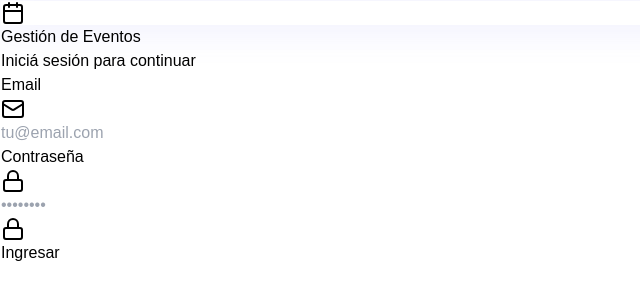
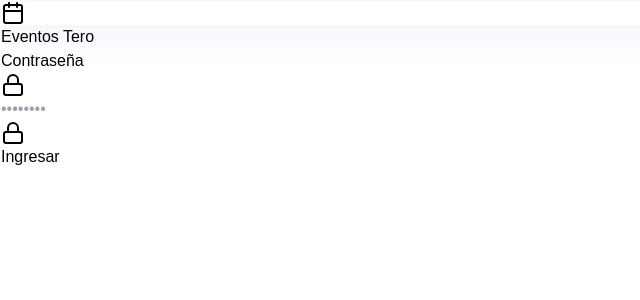
Before and after one commit to Fpidal/Eventos, a React (Vite) app in the folder dashboard-eventos-v2/: page / in a window 1280 px wide. Shown: the top 300 px of the page, without its empty margins (0-640 px from the left). Built offline with nearby package versions, Linux system fonts and the light colour scheme.

Commit message:
Simplificar login: solo Eventos Tero y contraseña
Co-Authored-By: Claude Opus 4.5 <noreply@anthropic.com>

```diff
--- a/dashboard-eventos-v2/src/App.jsx
+++ b/dashboard-eventos-v2/src/App.jsx
@@ -1777,9 +1777,8 @@ export default function App() {
               <Calendar className="w-8 h-8" />
             </div>
             <h1 className="text-2xl font-bold bg-gradient-to-r from-white to-purple-200 bg-clip-text text-transparent">
-              Gestión de Eventos
+              Eventos Tero
             </h1>
-            <p className="text-slate-400 mt-2">Iniciá sesión para continuar</p>
           </div>
 
           <form onSubmit={handleLogin} className="space-y-4">
@@ -1788,21 +1787,6 @@ export default function App() {
                 {loginError}
               </div>
             )}
-
-            <div>
-              <label className="block text-sm text-slate-400 mb-1">Email</label>
-              <div className="relative">
-                <Mail className="absolute left-4 top-1/2 -translate-y-1/2 w-5 h-5 text-slate-400" />
-                <input
-                  type="email"
-                  required
-                  placeholder="tu@email.com"
-                  value={loginForm.email}
-                  onChange={(e) => setLoginForm({...loginForm, email: e.target.value})}
-                  className="w-full pl-12 pr-4 py-3 rounded-xl border border-white/10 bg-white/5 text-white placeholder-slate-500 focus:outline-none focus:border-purple-500/50"
-                />
-              </div>
-            </div>
 
             <div>
               <label className="block text-sm text-slate-400 mb-1">Contraseña</label>
```
